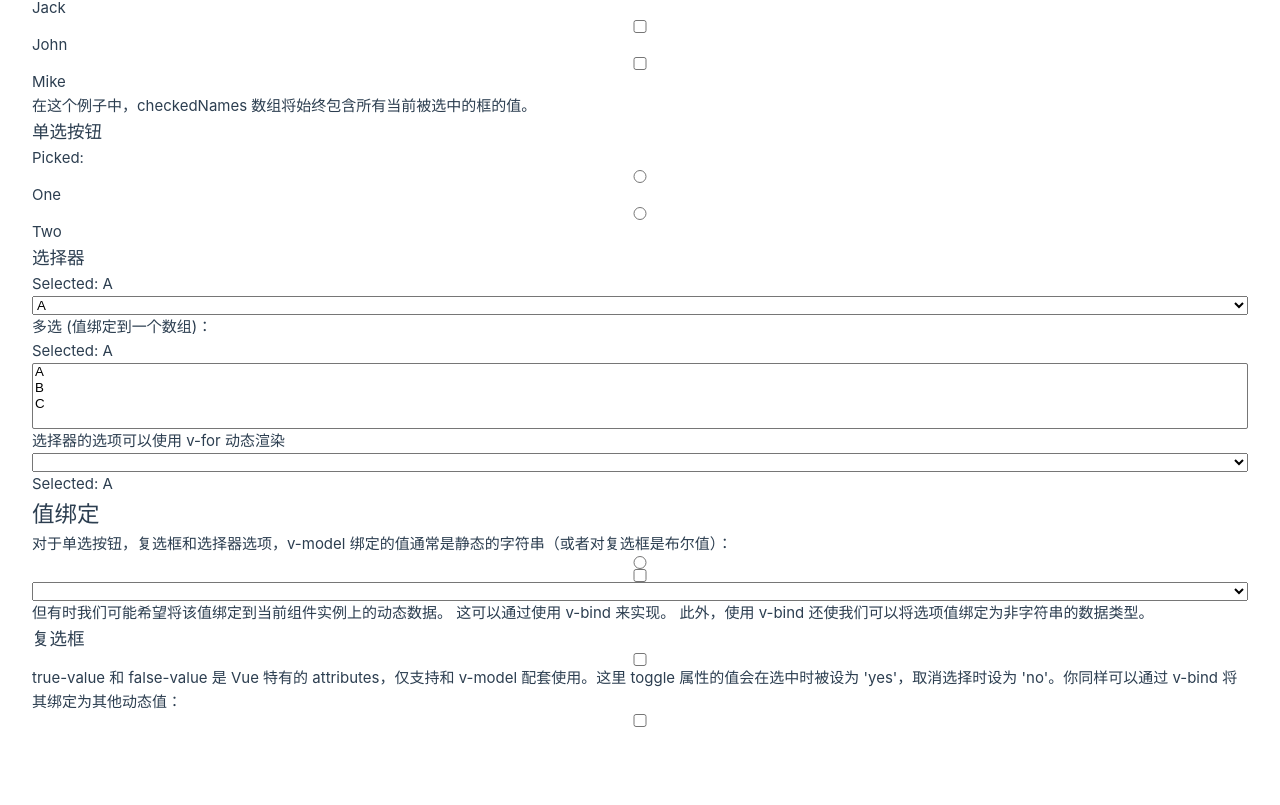
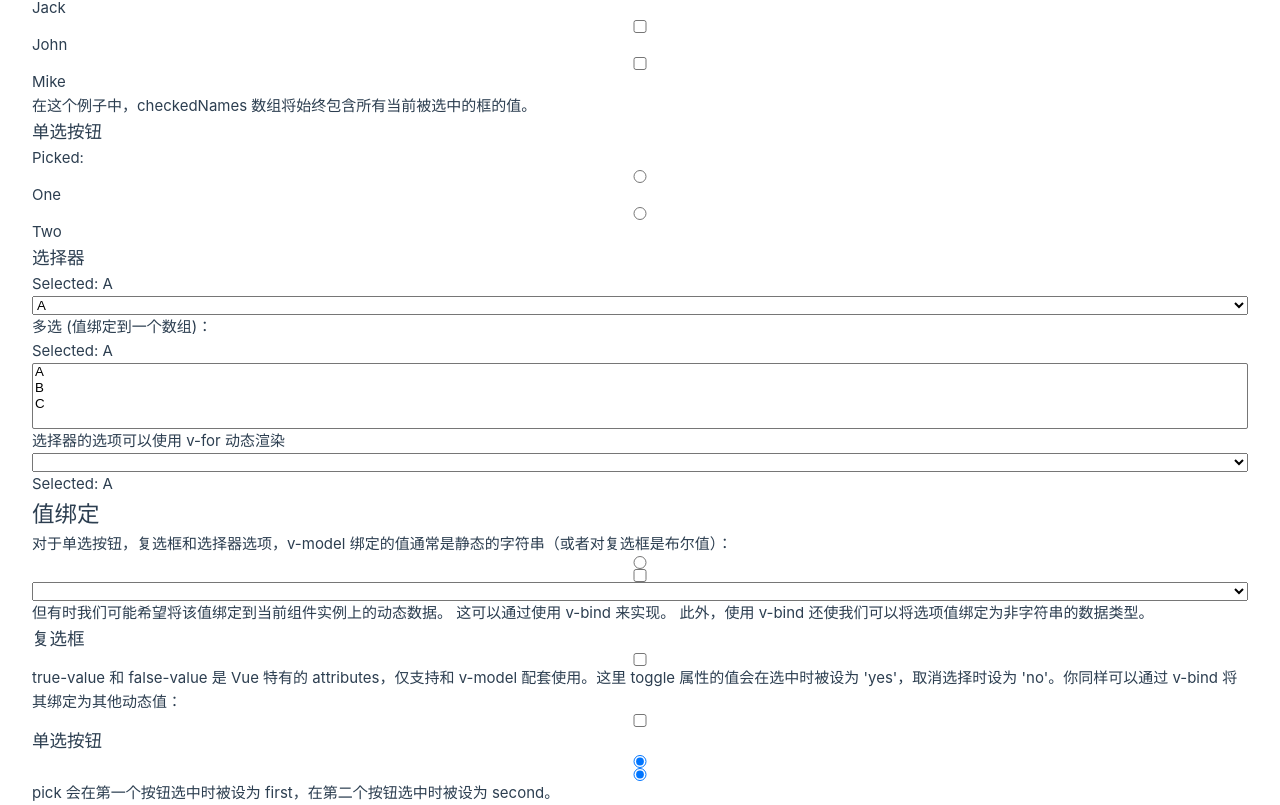
Before and after one commit to ShenlongDev/vue_xx, a Vue app: page / in a window 1280 px wide. Shown: the part 705-1510 px from the top of the page. Before the commit the page ends 1432 px from the top, so only its background shows below. Built offline with nearby package versions, Linux system fonts and the light colour scheme.

Commit message:
单选按钮-1

```diff
--- a/src/HandleForm.vue
+++ b/src/HandleForm.vue
@@ -113,4 +113,8 @@ const options = ref([
   v-model="toggle"
   :true-value="dynamicTrueValue"
   :false-value="dynamicFalseValue" />
+  <h3>单选按钮</h3>
+  <input type="radio" v-model="pick" :value="first" />
+  <input type="radio" v-model="pick" :value="second" />
+  <p>pick 会在第一个按钮选中时被设为 first，在第二个按钮选中时被设为 second。</p>
 </template>
```
